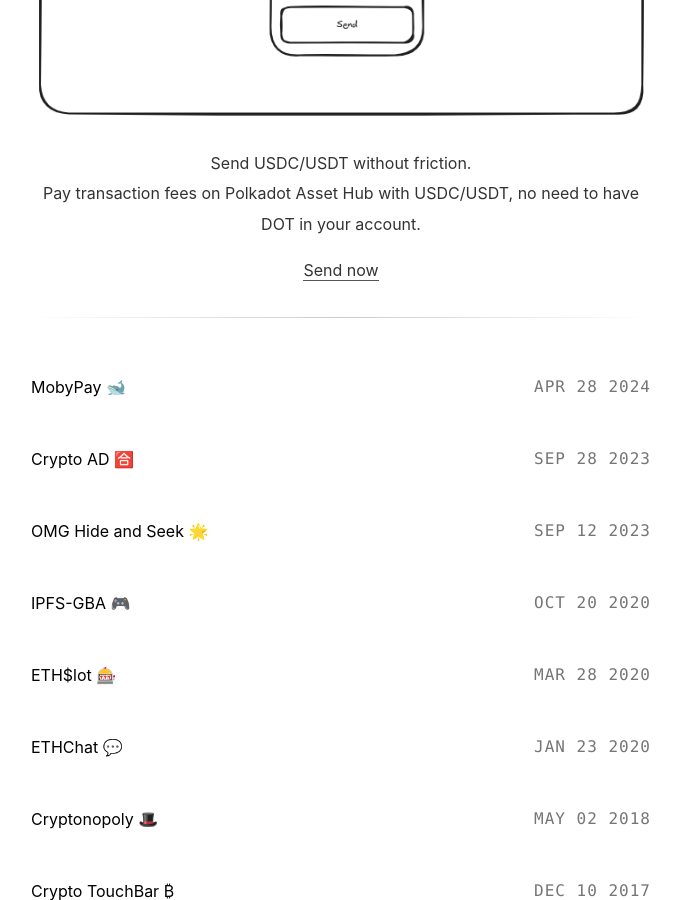
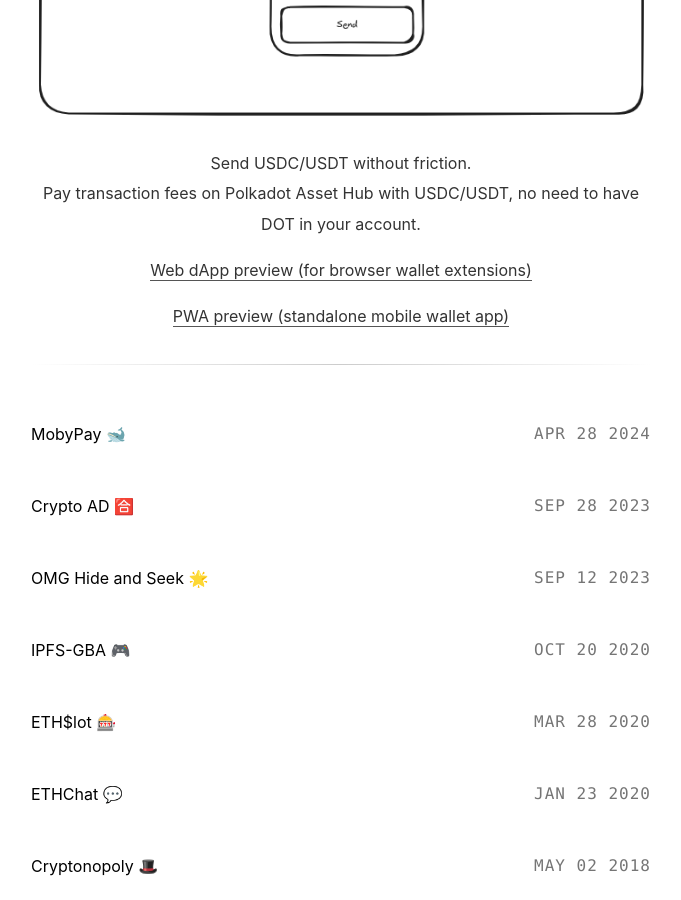
Before and after one commit to jameshih/blog, a Jekyll site: the page built from _posts/2024-04-28-mobypay.md, in a window 1280 px wide and 900 px high, scrolled down 612 px. Shown: the whole window, without its empty margins (299-980 px from the left). Built offline with Jekyll 4.4.1, drawn with Linux system fonts in a browser that asks for light colours.

Commit message:
Update 2024-04-28-mobypay.md

```diff
--- a/_posts/2024-04-28-mobypay.md
+++ b/_posts/2024-04-28-mobypay.md
@@ -7,5 +7,6 @@
 <p align="center">
 <img src="https://shih.app/blog/assets/mobypay/web-tool.png" alt="MobyPay web tool"/>
 <p align="center">Send USDC/USDT without friction. <br/> Pay transaction fees on Polkadot Asset Hub with USDC/USDT, no need to have DOT in your account.</p>
-<p align="center"><a href="https://shih.app/mobypay-web">Send now</a></p>
+<p align="center"><a href="https://shih.app/mobypay-web">Web dApp preview (for browser wallet extensions)</a></p>
+<p align="center"><a href="https://mobypay.pwa.shih.app">PWA preview (standalone mobile wallet app)</a></p>
 </p>
```
